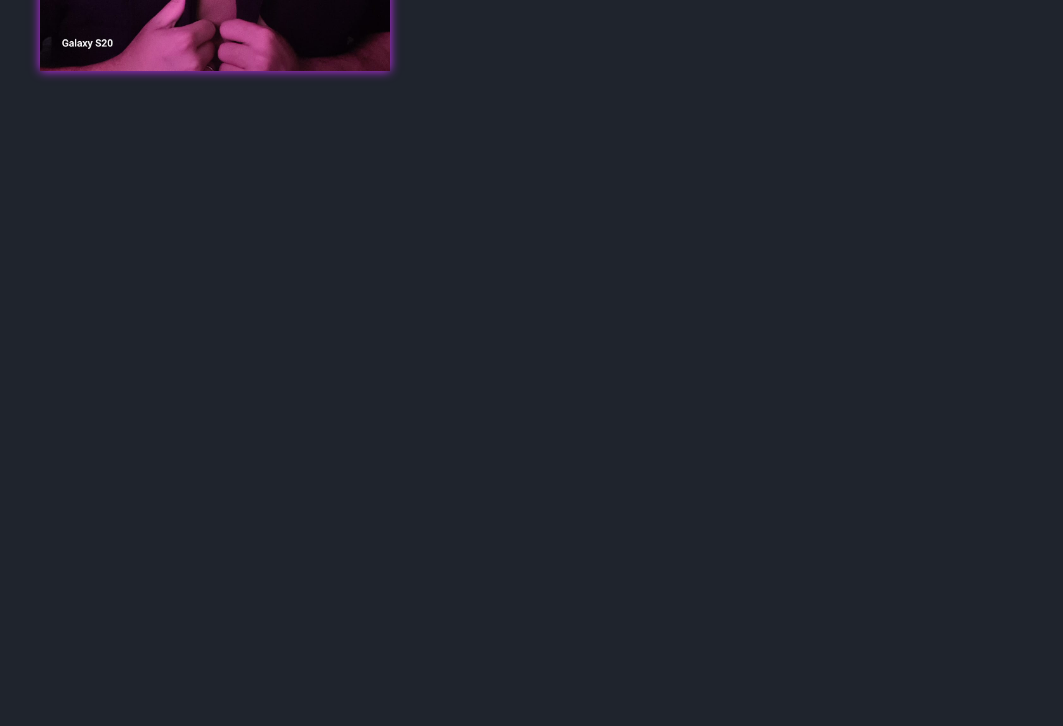
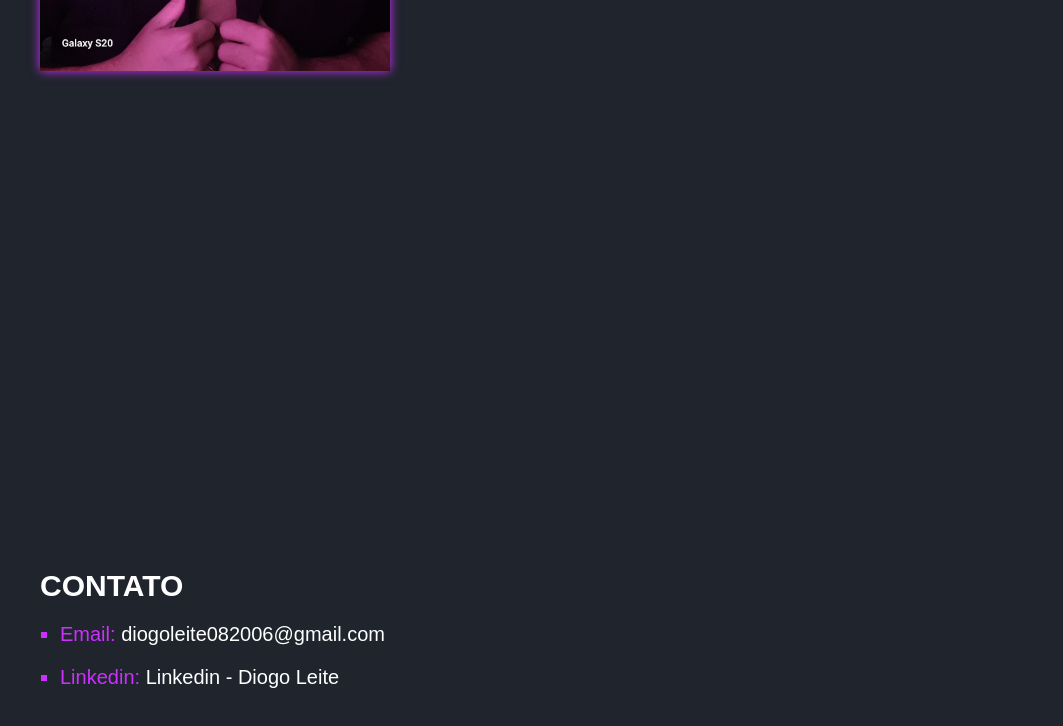
Before and after one commit to Diogordo08/Diogordo08.github.io, a plain HTML site: page index.html in a window 1280 px wide. Shown: the part 1396-2122 px from the top of the page, without its empty margins (88-1151 px from the left). Before the commit the page ends 1600 px from the top, so only its background shows below. Drawn offline with nearby package versions, Linux system fonts and the light colour scheme.

Commit message:
"Commit-Final_PT-BR"

```diff
--- a/index.html
+++ b/index.html
@@ -6,6 +6,7 @@
     <title>Portfolio</title>
     <link href='https://unpkg.com/boxicons@2.1.4/css/boxicons.min.css' rel='stylesheet'>
     <link rel="stylesheet" href="style.css">
+    <link rel="shortcut icon" href="home.png" type="image/x-icon">
 </head>
 <body>
     <header class="header">
@@ -14,7 +15,7 @@
         <nav class="navbar">
             <a href="#" style="--i:1;" class="active">INICIO</a>
             <a href="habiliades.html" style="--i:2;">HABILIDADES</a>
-            <a href="#" style="--i:3;">CONTATO</a>
+            <!-- DESACTIVE <a href="#" style="--i:3;">CONTATO</a> -->
         </nav>
     </header>
 
@@ -54,6 +55,20 @@
             <p style="--i:6;"><span class="hobbies"></span></p>
         </div>
     </section>
+
+    <section class="contato">
+        <div class="contato-content">
+            <h3>CONTATO</h3>
+            <ul>
+                <li style="--i:1;">
+                    Email: <a href="mailto:diogoleite082006@gmail.com?subject=Portifolio&body=Olá Diogo, vim por meio de seu portifólio" target="_blank">diogoleite082006@gmail.com</a>
+                </li>
+                <li style="--i:2;">
+                    Linkedin: <a href="https://www.linkedin.com/in/diogo-augusto-campos-leite-b1408732b" target="_blank">Linkedin - Diogo Leite</a>
+                </li>
+            </ul>
+        </div>
+    </section>
     <script src="https://unpkg.com/typed.js@2.1.0/dist/typed.umd.js"></script>
     <script src="script.js"></script>
 </body>
--- a/style.css
+++ b/style.css
@@ -223,6 +223,47 @@ body{
     pointer-events: none;
 }
 
+/* Contato Section */
+.contato{
+    position: relative;
+    width: 100%;
+    height: 100vh;
+    display: flex;
+    justify-content: space-between;
+    align-items: center;
+    padding: 70px 10% 0;
+}
+
+.contato-content{
+    max-width: 700px;
+}
+
+.contato-content li{
+    margin: 20px;
+    font-size: 20px;
+    list-style: square;
+    color: #cc30ff;
+    opacity: 0;
+    animation: zoomIn .7s ease forwards ;
+    animation-delay: calc(.2s * var(--i));
+}
+
+.contato-content h3{
+    font-size: 30px;
+    opacity: 0;
+    animation: zoomOut .7s ease forwards ;
+    animation-delay: .3s;
+}
+
+.contato-content a{
+    color: #fff;
+    text-decoration: none;
+    transition: .3s;
+}
+
+.contato-content a:hover{
+    font-size: 25px;
+}
 
 /* Habilidades page */
 .habilidades{
```
Also changed, not shown: habiliades.html (+2 -1 lines).
